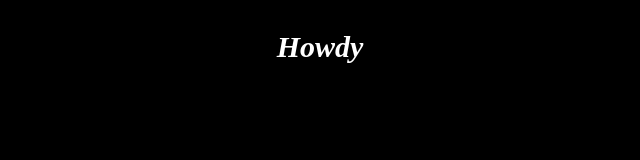
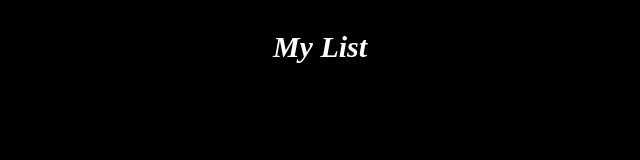
Before and after one commit to jsixx777/updateTableWithReact, a React (Create React App) app in the folder table/: page / in a window 1280 px wide. Shown: the top 160 px of the page, without its empty margins (320-960 px from the left). Built offline with nearby package versions, Linux system fonts and the light colour scheme.

Commit message:
add comps folder and create first component

```diff
--- a/table/src/App.js
+++ b/table/src/App.js
@@ -1,9 +1,10 @@
 import './App.css';
+import PeopleList from './components/PeopleList';
 
 export default function App () {
   return (
     <div className="main">
-      <h3 className="title">Howdy</h3>
+      <PeopleList />
     </div>
   )
 }
--- /dev/null
+++ b/table/src/components/PeopleList.jsx
@@ -0,0 +1,10 @@
+import React from 'react';
+import '../App.css';
+
+export default function PeopleList () {
+    return (
+        <div className="main">
+            <h3 className="title">My List</h3>
+        </div>
+    )
+}
```
